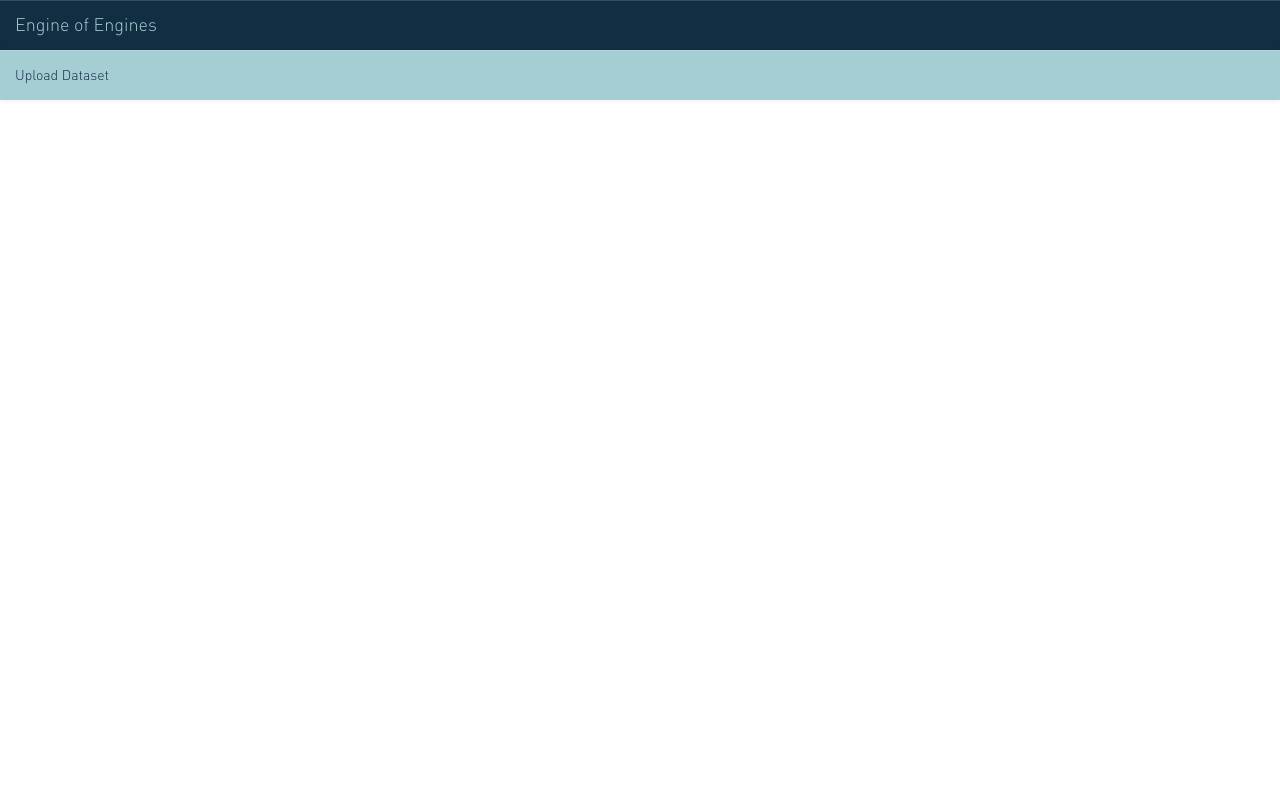
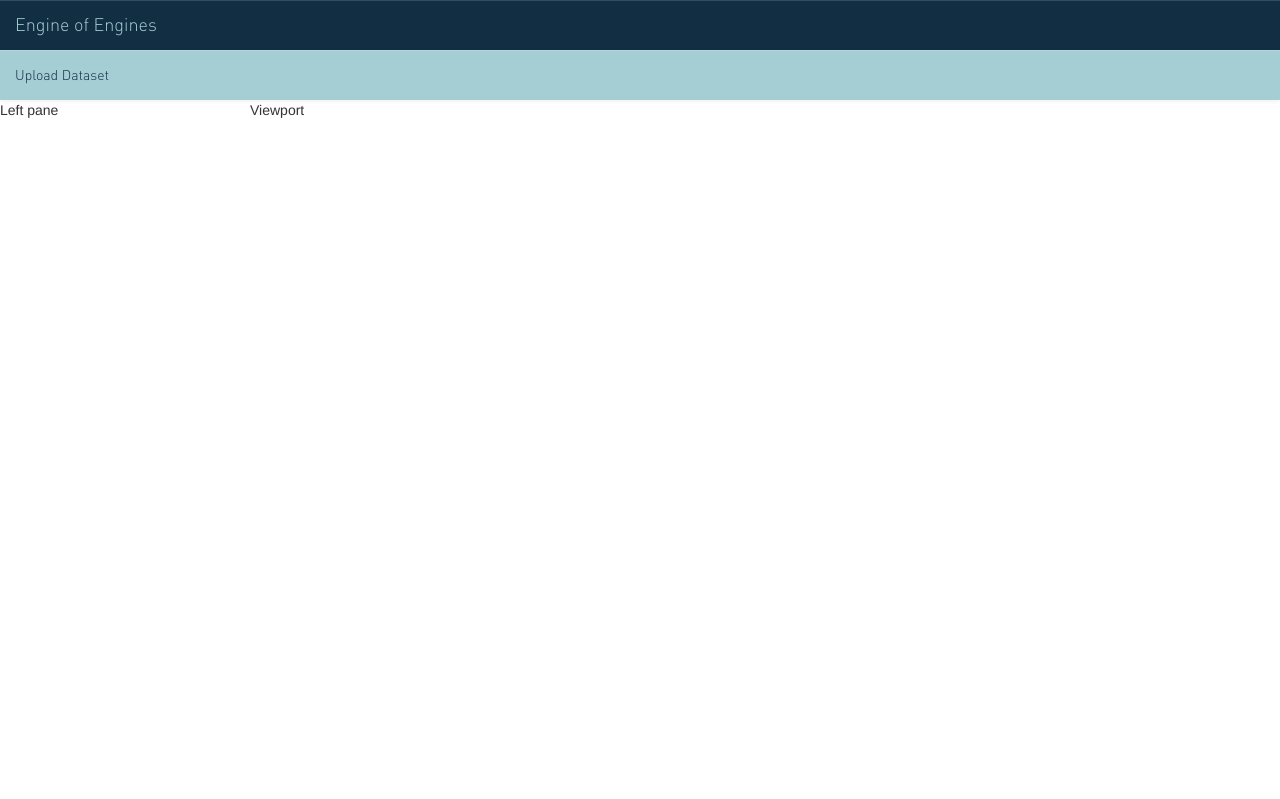
Before and after one commit to CenterForCollectiveLearning/DIVE, a Python web app: template templates/main.html in a window 1280 px wide. Shown: the top 799 px of the page. Before the commit the page ends 100 px from the top, so only its background shows below. Run offline with Jinja, Linux system fonts and the light colour scheme; the template is opened without the code that fills it, so the values that code supplies are empty.

Commit message:
Added panes, coffee, scss

```diff
--- a/requirements.txt
+++ b/requirements.txt
@@ -1,6 +1,11 @@
 Flask==0.10.1
+Flask-Cake==0.2.1
 Jinja2==2.7.2
 MarkupSafe==0.18
+PyYAML==3.10
 Werkzeug==0.9.4
+argh==0.24.1
 itsdangerous==0.23
+pathtools==0.1.2
+watchdog==0.7.1
 wsgiref==0.1.2
--- a/static/css/styles.css
+++ b/static/css/styles.css
@@ -1,37 +1,37 @@
+/* styles.sass */
 /* Fonts */
-
-/*TODO Load multiple versions*/
 @font-face {
   font-family: 'test';
-    src: url('DINLight.ttf') format('ttf'), url('DINLight.woff') format('woff');
-}
+  src: url("DINLight.ttf") format("ttf"), url("DINLight.woff") format("woff"); }
 
+html, body {
+  height: 100%;
+  max-height: 100%; }
+
+/* Layout */
 nav.navbar {
   margin: 0;
   border: 0;
-	font-family: 'test', Helvetica, Sans Serif;
-	text-shadow: none;
-}
-
+  font-family: 'test', Helvetica, Sans Serif; }
   nav.navbar.top {
     background-image: none;
     background-color: #122e43;
-	border-radius: 0;
-}
-
+    border-radius: 0; }
+    nav.navbar.top a.navbar-brand {
+      text-shadow: none;
+      color: #a5cdd4; }
   nav.navbar.sections {
     background-image: none;
     background-color: #a5cdd4;
-	border-radius: 0;
+    border-radius: 0; }
+    nav.navbar.sections p.navbar-text {
+      color: #122e43; }
 
-}
+section.left-panel {
+  float: left;
+  width: 250px;
+  height: 100%; }
 
-p.navbar-text {
-	color: #122e43 !important;
-}
-
-#logo {
-
-	color: #a5cdd4;
-	text-shadow: none;
-}
+/* Upload */
+section.upload-dataset {
+  height: 100%; }
--- /dev/null
+++ b/static/scss/styles.scss
@@ -0,0 +1,53 @@
+/* styles.sass */
+$dark-blue: #122e43;
+$light-blue: #a5cdd4;
+
+/* Fonts */
+@font-face {
+    font-family: 'test';
+    src: url('DINLight.ttf') format('ttf'), url('DINLight.woff') format('woff');
+}
+
+html, body {
+    height: 100%;
+    max-height: 100%;
+}
+
+/* Layout */
+nav.navbar {
+    margin: 0;
+    border: 0;
+    font-family: 'test', Helvetica, Sans Serif;
+
+    &.top {
+         background-image: none;
+         background-color: $dark-blue;
+         border-radius: 0;
+
+        a.navbar-brand {
+            text-shadow: none;
+            color: $light-blue;
+        }
+    }
+
+    &.sections {
+        background-image: none;
+        background-color: $light-blue;
+        border-radius: 0;
+
+        p.navbar-text {
+            color: $dark-blue;
+        }
+    }
+}
+
+section.left-panel {
+    float: left;
+    width: 250px;
+    height: 100%;
+}
+
+/* Upload */
+section.upload-dataset {
+    height: 100%;
+}
--- a/templates/core.html
+++ b/templates/core.html
@@ -9,9 +9,10 @@
 		<link href="/static/css/styles.css" rel="stylesheet">
 
 		<!-- Javascript -->
-		<script src="/static/js/jquery-1.11.0.js" type="text/javascript"></script>
-		<script src="/static/js/bootstrap.min.js" type="text/javascript"></script>
-
+		<script src="{{ url_for('static', filename='js/jquery-1.11.0.js')}}" type="text/javascript"></script>
+		<script src="{{ url_for('static', filename='js/bootstrap.min.js')}}" type="text/javascript"></script>
+	</head>
+	<body>
 		<!-- Navigation Bar -->
 		<nav class="navbar navbar-default top" role="navigation">
 			<div class="navbar-header">
@@ -21,8 +22,8 @@
 		<nav class="navbar navbar-default sections" role="navigation">
 			<p class="navbar-text navbar-left">Upload Dataset</p>
 		</nav>
-	</head>
-	<body>
+		{% block left_pane %}
+		{% endblock %}
 		{% block content %}
 		{% endblock %}
 	</body>
--- a/templates/main.html
+++ b/templates/main.html
@@ -1,4 +1,13 @@
 {% extends "core.html" %}
 
 {% block content %}
+<section class="viewport upload-dataset">
+	Viewport
+</section>
 {% endblock %}
+
+{% block left_pane %}
+<section class="left-panel">
+	Left pane
+</section>
+{% endblock %}
```
Also changed, not shown: run.py (+7 -2 lines), README.md, 2 other files. Lines whose indentation alone changed are shown as unchanged.
